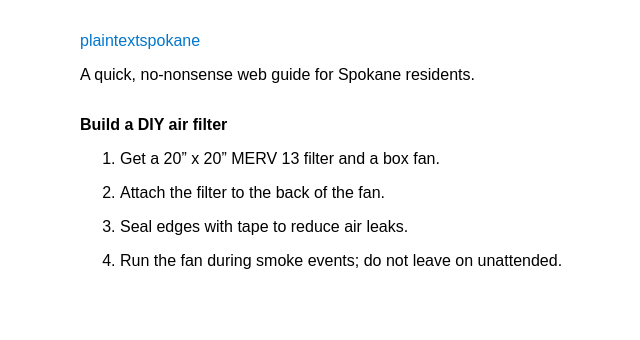
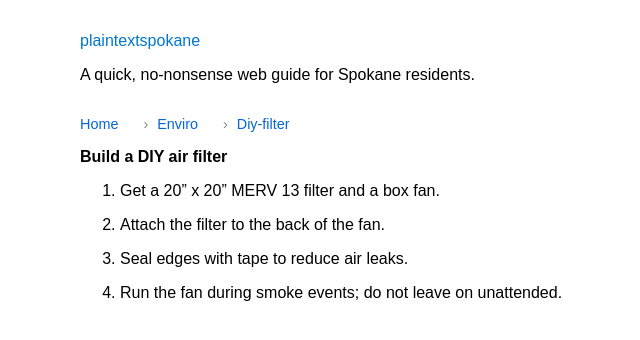
Before and after one commit to plaintextspokane/plaintextspokane.github.io, a Jekyll site: the page built from Enviro/diy-filter.md, in a window 1280 px wide. Shown: the top 340 px of the page, without its empty margins (210-850 px from the left). Built offline with Jekyll 4.4.1, drawn with Linux system fonts in a browser that asks for light colours.

Commit message:
Update default.html

```diff
--- a/_layouts/default.html
+++ b/_layouts/default.html
@@ -13,6 +13,24 @@
 </nav>
 
 <main>
+  {% assign segments = page.url | split:"/" %}
+{% assign path = "" %}
+
+<nav class="breadcrumbs">
+  <a href="/">Home</a>
+
+  {% for s in segments %}
+    {% unless s == "" or s == "index.html" %}
+      {% assign path = path | append: "/" | append: s %}
+
+      <span>›</span>
+
+      <a href="{{ path | replace: '.html','' }}">
+        {{ s | replace: '.html','' | replace: '.md','' | capitalize }}
+      </a>
+    {% endunless %}
+  {% endfor %}
+</nav>
   {{ content }}
 </main>
 
```
